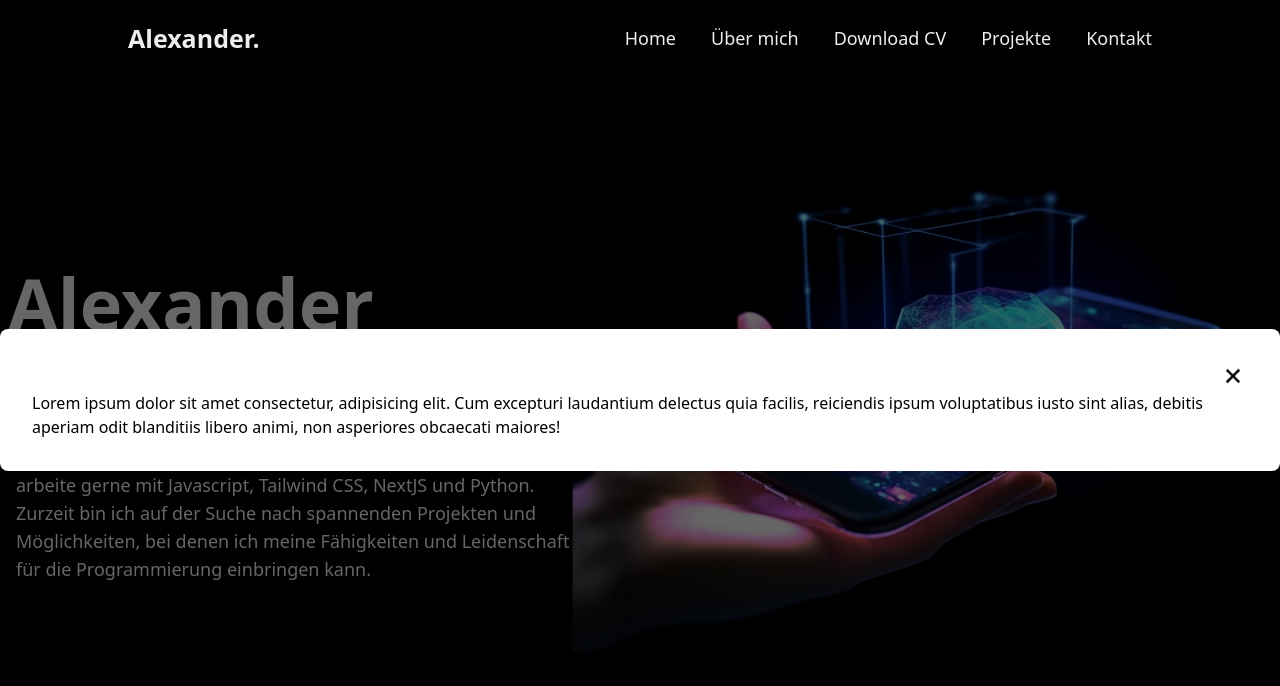
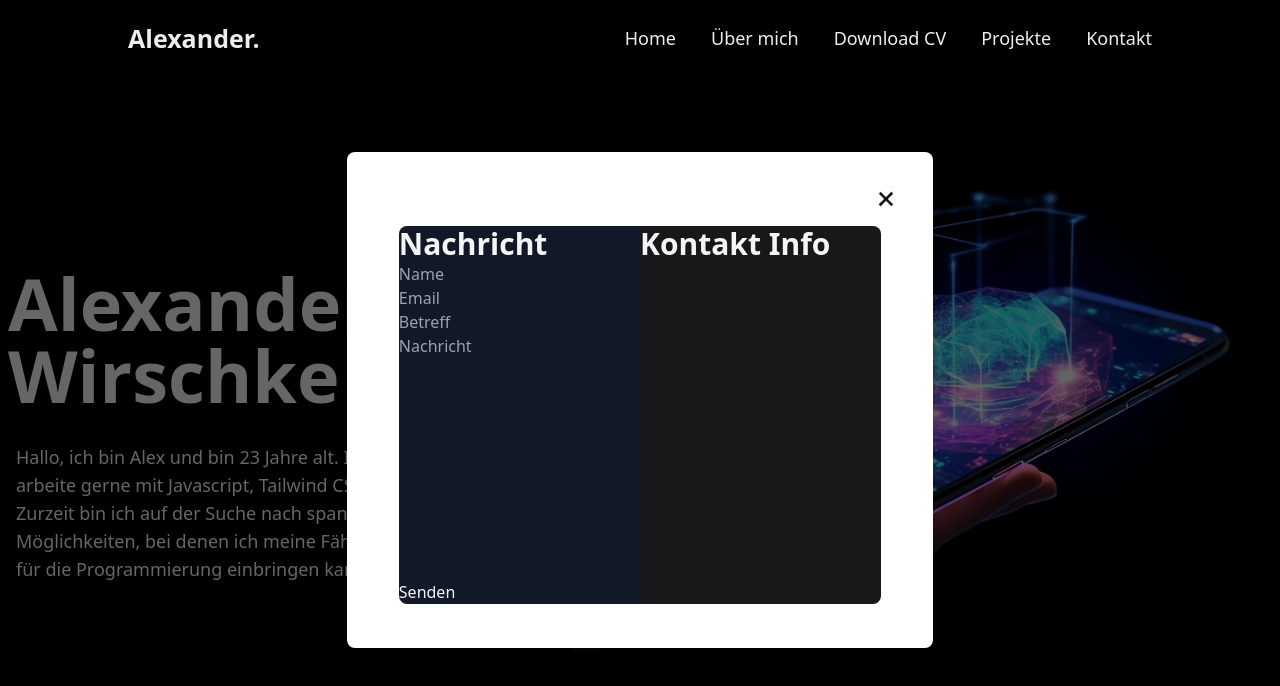
Before and after one commit to NoShare16/nextjsportfolio, a Next.js app: page / in a window 1280 px wide. Both pictures are taken after a click on the button "Kontakt". Shown: the top 686 px of the page. Built offline with nearby package versions, Linux system fonts and the light colour scheme.

Commit message:
Form layout and a bit of styles

```diff
--- a/components/Navbar.jsx
+++ b/components/Navbar.jsx
@@ -44,10 +44,15 @@ const Navbar = () => {
             </nav>
         </section>
 
+        {/* FORM */}
+
         {toggleForm && (
                 <div className='fixed top-0 left-0 w-full h-full bg-black bg-opacity-60 flex justify-center items-center z-50'>
-                    <div className="bg-white p-8 rounded-lg shadow-md">
-                        <div className='flex justify-end items-start mb-6button'>
+
+                    {/* DESKTOP */}
+                    <div className="bg-white p-8 rounded-lg shadow-md relative hidden lg:block">
+
+                        <div className='flex justify-end items-start'>
                             <Image
                                 src="/assets/images/x.png"
                                 width={30}
@@ -58,7 +63,56 @@ const Navbar = () => {
                             />
                         </div>
 
-                        <p>Lorem ipsum dolor sit amet consectetur, adipisicing elit. Cum excepturi laudantium delectus quia facilis, reiciendis ipsum voluptatibus iusto sint alias, debitis aperiam odit blanditiis libero animi, non asperiores obcaecati maiores!</p>
+                        <div className='flex justify-between px-5 py-3'>
+                            {/* Nachricht Block */}
+                            <div className='bg-gray-900 text-whitesmoke w-3/6 rounded-l-lg'>
+                                <h2 className='font-semibold text-3xl'>Nachricht</h2>
+                                <form action="https://formsubmit.co/alex.wirschke18@gmail.com" method='POST'>
+                                    <div>
+                                        <input type="text" placeholder='Name' required className='input-all'/>
+                                    </div>
+
+                                    <div>
+                                        <input type="text" placeholder='Email' required className='input-all'/>
+                                    </div>
+
+                                    <div>
+                                        <input type="text" placeholder='Betreff' required className='input-all'/>
+                                    </div>
+
+                                    <div>
+                                        <textarea placeholder='Nachricht' name="" id="" cols="30" rows="10" required className='bg-transparent'></textarea>
+                                    </div>
+
+                                    <div>
+                                        <button type='submit'>Senden</button>
+                                    </div>
+                                </form>
+                            </div>
+
+                            {/* Kontakt Block */}
+                            <div className='bg-zinc-900 text-whitesmoke w-3/6 rounded-r-lg'>
+                                <h2 className='font-semibold text-3xl'>Kontakt Info</h2>
+                            </div>
+
+                        </div>
+                    </div>
+
+
+
+                    {/* MOBILE */}
+                    <div className='lg:hidden bg-white p-8 rounded-lg shadow-md relative'>
+
+                        <div className='flex justify-end items-start'>
+                            <Image
+                                src="/assets/images/x.png"
+                                width={30}
+                                height={30}
+                                alt='close icon'
+                                onClick={() => setToggleForm(false)}
+                                className='cursor-pointer'
+                            />
+                        </div>
 
                     </div>
                 </div>
--- a/styles/globals.css
+++ b/styles/globals.css
@@ -37,6 +37,10 @@
     @apply absolute right-0 top-full mt-3 w-full p-5 rounded-lg bg-white min-w-[210px] flex flex-col gap-2 justify-end items-end;
   }
 
-  .dropdown_link {
+.dropdown_link {
     @apply text-sm text-gray-700 hover:text-gray-500 font-medium md:text-base;
   }
+
+.input-all {
+    @apply bg-transparent border-none border-b border-orange-300 focus:outline-none focus:border-indigo-500
+}
--- a/tailwind.config.js
+++ b/tailwind.config.js
@@ -7,10 +7,8 @@ module.exports = {
   ],
   theme: {
     extend: {
-      backgroundImage: {
-        'gradient-radial': 'radial-gradient(var(--tw-gradient-stops))',
-        'gradient-conic':
-          'conic-gradient(from 180deg at 50% 50%, var(--tw-gradient-stops))',
+      colors: {
+          whitesmoke: '#F5F5F5'
       },
     },
   },
```
